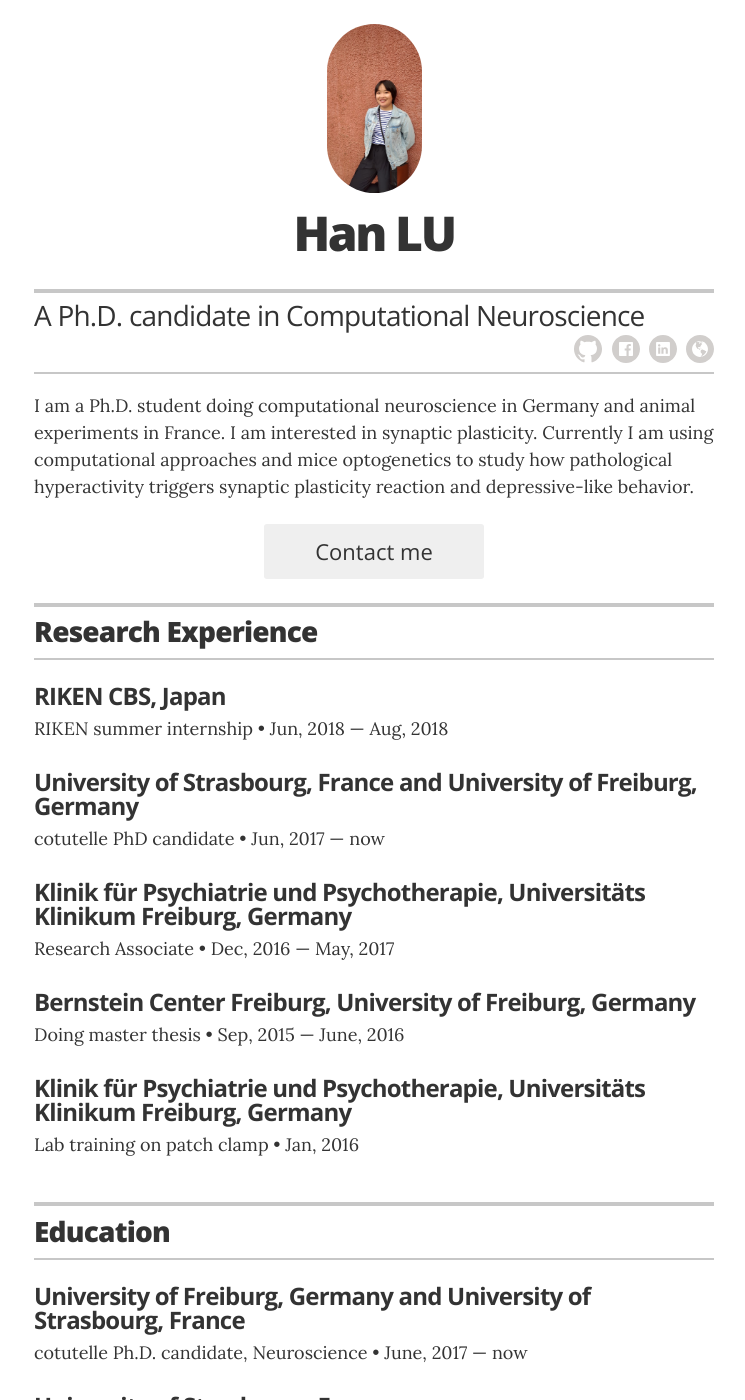
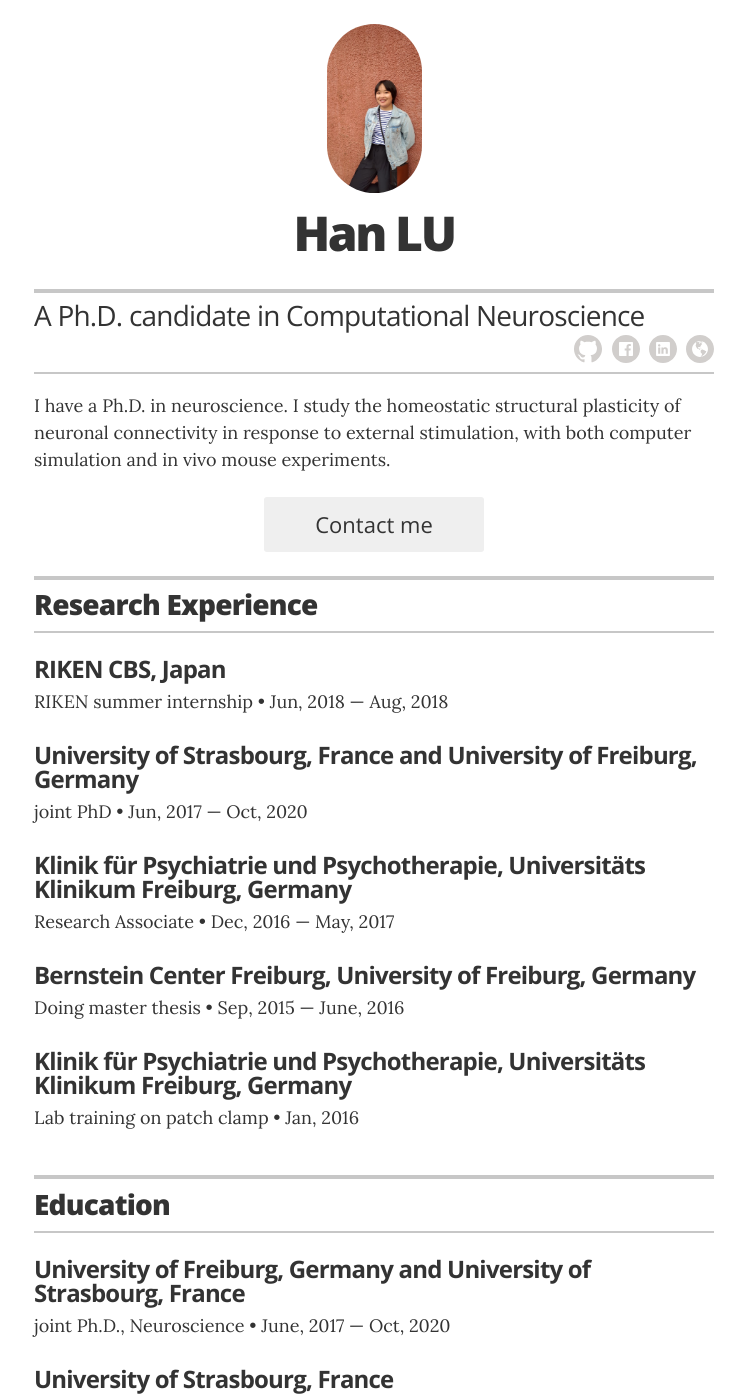
Before and after one commit to ErbB4/erbb4.github.io, a Jekyll site: the page built from index.html, in a window 1280 px wide and 1400 px high. Shown: the whole window, without its empty margins (266-1011 px from the left). Built offline with Jekyll 4.4.1, drawn with Linux system fonts in a browser that asks for light colours.

Commit message:
Update resume.html

```diff
--- a/_layouts/resume.html
+++ b/_layouts/resume.html
@@ -27,7 +27,7 @@
         </div>
 
         <div class="executive-summary" itemprop="description">
-          <p>I am a Ph.D. student doing computational neuroscience in Germany and animal experiments in France. I am interested in synaptic plasticity. Currently I am using computational approaches and mice optogenetics to study how pathological hyperactivity triggers synaptic plasticity reaction and depressive-like behavior.</p>
+          <p>I have a Ph.D. in neuroscience. I study the homeostatic structural plasticity of neuronal connectivity in response to external stimulation, with both computer simulation and in vivo mouse experiments.</p>
         </div>
 
         {% if site.resume_looking_for_work == 'yes' %}
@@ -58,7 +58,10 @@
 
         <div class="resume-item" itemscope itemprop="worksFor" itemtype="http://schema.org/Organization">
           <h5 class="resume-item-title" itemprop="name">University of Strasbourg, France and University of Freiburg, Germany</h5>
-          <p class="resume-item-details" itemprop="description">cotutelle PhD candidate &bull; Jun, 2017 &mdash; now</p>
+          <p class="resume-item-details" itemprop="description">joint PhD
+
+
+            &bull; Jun, 2017 &mdash; Oct, 2020</p>
         </div>
 
 
@@ -95,7 +98,7 @@
 
         <div class="resume-item" itemscope itemprop="alumniOf" itemtype="http://schema.org/CollegeOrUniversity">
           <h5 class="resume-item-title" itemprop="name">University of Freiburg, Germany and University of Strasbourg, France</h5>
-          <p class="resume-item-details" itemprop="description">cotutelle Ph.D. candidate, Neuroscience &bull; June, 2017 &mdash; now</p>
+          <p class="resume-item-details" itemprop="description">joint Ph.D., Neuroscience &bull; June, 2017 &mdash; Oct, 2020</p>
 
         </div>
 
```
